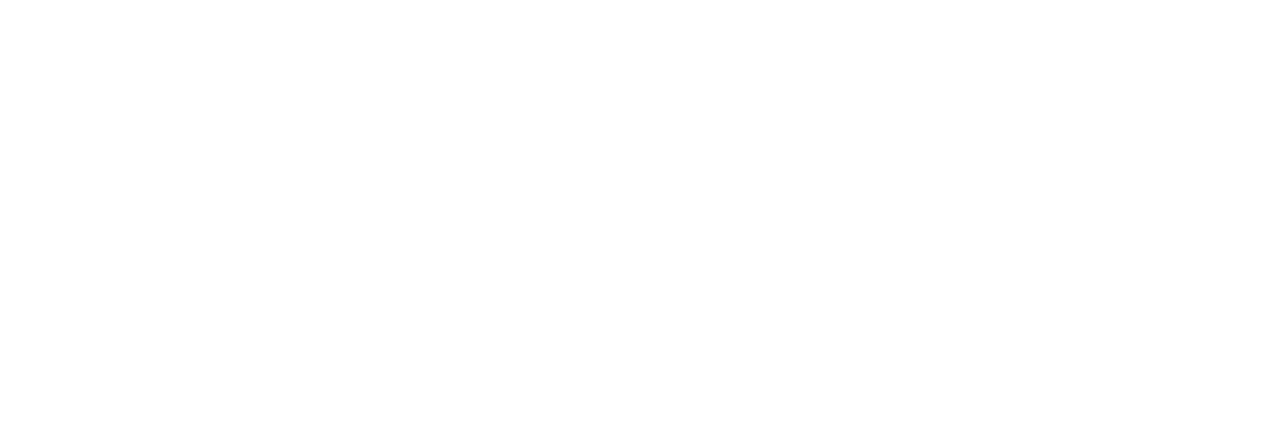
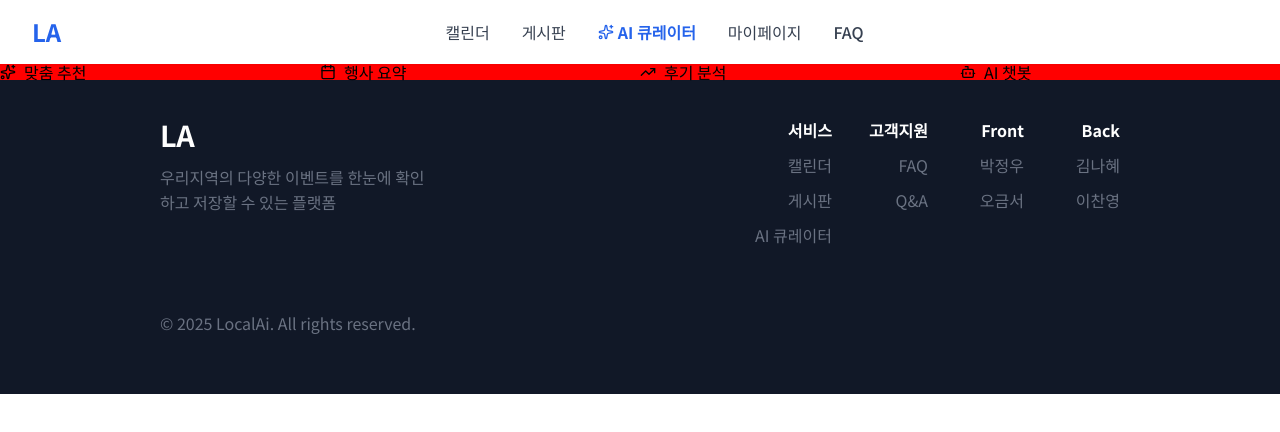
Before and after one commit to Tim3208/LA, a React (Vite) app: page /ai in a window 1280 px wide. Before the commit this address had no page. Shown: the top 432 px of the page. Built offline with nearby package versions, Linux system fonts and the light colour scheme.

Commit message:
feat: Ai Page 추가

```diff
--- a/src/App.jsx
+++ b/src/App.jsx
@@ -4,6 +4,7 @@
 
 // 페이지 모음
 import MainPage from "./pages/MainPage";
+import AiPage from "./pages/AiPage";
 
 function App() {
   return (
@@ -12,6 +13,9 @@
       <Routes>
         {/* 메인 */}
         <Route path="/" element={<MainPage />} />
+
+        {/* Ai 페이지 */}
+        <Route path="/ai" element={<AiPage />} />
       </Routes>
     </BrowserRouter>
   );
--- a/src/pages/AiPage/index.jsx
+++ b/src/pages/AiPage/index.jsx
@@ -0,0 +1,44 @@
+import MainLayOut from "../../layout/MainLayOut";
+import { AiPageMainStyle } from "./style";
+import {
+  ArrowLeft,
+  Bot,
+  Sparkles,
+  TrendingUp,
+  Calendar,
+  Send,
+  Loader2,
+} from "lucide-react";
+
+const AiPage = () => {
+  return (
+    <AiPageMainStyle>
+      <MainLayOut>
+        <div className="w-full">
+          <ul className="grid w-full grid-cols-4">
+            <li className="flex items-center gap-2">
+              <Sparkles className="w-4 h-4" />
+              맞춤 추천
+            </li>
+            <li className="flex items-center gap-2">
+              <Calendar className="w-4 h-4" />
+              행사 요약
+            </li>
+            <li className="flex items-center gap-2">
+              <TrendingUp className="w-4 h-4" />
+              후기 분석
+            </li>
+            <li className="flex items-center gap-2">
+              <Bot className="w-4 h-4" />
+              AI 챗봇
+            </li>
+          </ul>
+
+          {/* 맞춤형 추천 */}
+        </div>
+      </MainLayOut>
+    </AiPageMainStyle>
+  );
+};
+
+export default AiPage;
--- a/src/pages/AiPage/style.js
+++ b/src/pages/AiPage/style.js
@@ -0,0 +1,6 @@
+import styled from "styled-components";
+
+export const AiPageMainStyle = styled.main`
+  width: 100%;
+  background-color: red;
+`;
```
